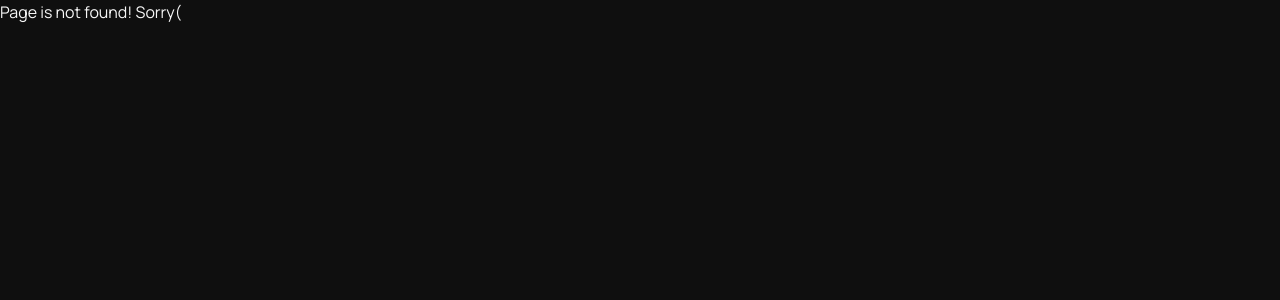
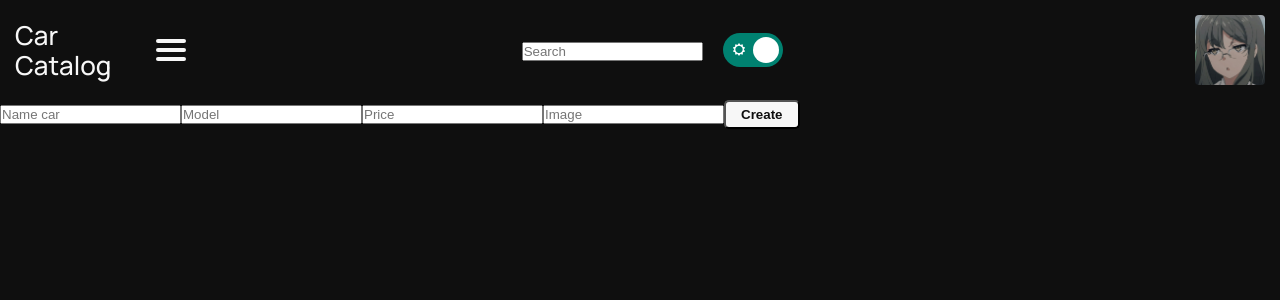
Before and after one commit to kashubyak/car-Catalog, a React (Vite) app: page /create-car in a window 1280 px wide. Before the commit this address had no page. Shown: the top 300 px of the page. Built offline with nearby package versions, Linux system fonts and the light colour scheme.

Commit message:
Added a router for creating a machine and logic for displaying a marker in the side menu

```diff
--- a/db.json
+++ b/db.json
@@ -27,6 +27,20 @@
       "model": "Taycan",
       "price": "15000",
       "image": "https://www.razaoautomovel.com/wp-content/uploads/2019/09/2019_porsche_taycan_15_925x520_acf_cropped.jpg"
+    },
+    {
+      "id": "d33a",
+      "name": "Ferrari",
+      "model": "SF90 2022",
+      "price": "649000",
+      "image": "https://cdn0.riastatic.com/photosnew/auto/photo/ferrari_sf90__512275335hd.webp"
+    },
+    {
+      "id": "4dbf",
+      "name": "Lamborghini",
+      "model": "Huracan 2020",
+      "price": "380000",
+      "image": "https://cdn4.riastatic.com/photosnew/auto/photo/lamborghini_huracan__549077629hd.webp"
     }
   ]
 }
--- a/index.html
+++ b/index.html
@@ -2,7 +2,7 @@
 <html lang="en">
 	<head>
 		<meta charset="UTF-8" />
-		<link rel="icon" type="image/svg+xml" href="./src/img/icon-web.webp" />
+		<link rel="icon" type="image/svg+xml" href="./public/img/icon-web.webp" />
 		<meta name="viewport" content="width=device-width, initial-scale=1.0" />
 		<link rel="stylesheet" href="./src/assets/style/global.css" />
 		<link
--- /dev/null
+++ b/src/components/screens/createCarForm/CreateCarForm.tsx
@@ -0,0 +1,56 @@
+import React from 'react'
+import { useForm } from 'react-hook-form'
+import { ICarData } from 'types/car.interface'
+import { Header } from '../home/header/Header'
+import { MenuLinks } from '../home/main/navBar/menuLinks/MenuLinks'
+import styles from './createCarForm.module.css'
+import { useCreateCar } from './useCreateCar'
+
+interface Props {
+	setActiveMenuItem: React.Dispatch<React.SetStateAction<string>>
+	activeMenuItem: string
+}
+
+const CreateCarForm: React.FC<Props> = ({ setActiveMenuItem, activeMenuItem }) => {
+	const {
+		reset,
+		register,
+		handleSubmit,
+		formState: { errors },
+	} = useForm<ICarData>({ mode: 'onChange' })
+	const { createCar } = useCreateCar(reset)
+
+	return (
+		<div className={styles.container}>
+			<Header />
+			<div className={styles.dFlex}>
+				<MenuLinks activeMenuItem={activeMenuItem} />
+				<form className={styles.form} onSubmit={handleSubmit(createCar)}>
+					<input
+						{...register('name', { required: 'Name is required' })}
+						placeholder='Name car'
+					/>
+					{errors?.name?.message && <p style={{ color: '#f00' }}>Name is required</p>}
+					<input
+						{...register('model', { required: 'Model is required' })}
+						placeholder='Model'
+					/>
+					{errors?.model?.message && <p style={{ color: '#f00' }}>Model is required</p>}
+					<input
+						{...register('price', { required: 'Price is required' })}
+						placeholder='Price'
+					/>
+					{errors?.price?.message && <p style={{ color: '#f00' }}>Price is required</p>}
+					<input
+						{...register('image', { required: 'Image is required' })}
+						placeholder='Image'
+					/>
+					{errors?.image?.message && <p style={{ color: '#f00' }}>Image is required</p>}
+					<button className='btn'>Create</button>
+				</form>
+			</div>
+		</div>
+	)
+}
+
+export { CreateCarForm }
--- /dev/null
+++ b/src/components/screens/createCarForm/createCarForm.module.css
@@ -0,0 +1,6 @@
+.dFlex {
+	display: flex;
+}
+.form {
+	margin-top: 100px;
+}
--- a/src/components/screens/Create-car-Form/useCreateCar.ts
+++ b/src/components/screens/createCarForm/useCreateCar.ts
@@ -1,9 +1,11 @@
 import { useMutation, useQueryClient } from '@tanstack/react-query'
 import { SubmitHandler, UseFormReset } from 'react-hook-form'
+import { useNavigate } from 'react-router-dom'
 import { CarService } from 'services/car.service'
 import { ICarData } from 'types/car.interface'
 
 const useCreateCar = (reset: UseFormReset<ICarData>) => {
+	const nav = useNavigate()
 	const queryClient = useQueryClient()
 	const { mutate } = useMutation({
 		mutationKey: ['create car'],
@@ -11,6 +13,7 @@ const useCreateCar = (reset: UseFormReset<ICarData>) => {
 		onSuccess: () => {
 			queryClient.invalidateQueries({ queryKey: ['cars'] })
 			reset()
+			nav(`/`)
 		},
 	})
 	const createCar: SubmitHandler<ICarData> = data => {
--- a/src/components/screens/home/Home.tsx
+++ b/src/components/screens/home/Home.tsx
@@ -24,7 +24,7 @@ const Home = () => {
 				<>
 					<Header />
 					<div style={{ display: 'flex' }}>
-						<MenuLinks />
+						<MenuLinks activeMenuItem={'home'} />
 						<Catalog data={data} />
 					</div>
 				</>
--- a/src/components/screens/home/header/headerUser/HeaderUser.tsx
+++ b/src/components/screens/home/header/headerUser/HeaderUser.tsx
@@ -23,7 +23,7 @@ const HeaderUser = () => {
 	return (
 		<Link to='#' className={styles.profile}>
 			<img
-				src='/public/img/user.jpg'
+				src='./public/img/user.jpg'
 				alt='user-image'
 				onClick={() => setActiveMenu(!activeMenu)}
 			/>
--- a/src/components/screens/home/main/navBar/menuLinks/MenuLinks.tsx
+++ b/src/components/screens/home/main/navBar/menuLinks/MenuLinks.tsx
@@ -6,11 +6,17 @@ import { Link } from 'react-router-dom'
 import { Transition } from 'react-transition-group'
 import styles from './menuLinks.module.css'
 
-const MenuLinks = () => {
-	const [activeItem, setActiveItem] = useState('home')
-	const handleItemClick = (item: React.SetStateAction<string>) => {
+interface Props {
+	activeMenuItem: string
+}
+
+const MenuLinks: React.FC<Props> = ({ activeMenuItem }) => {
+	const [activeItem, setActiveItem] = useState<string>(activeMenuItem)
+
+	const handleItemClick = (item: string) => {
 		setActiveItem(item)
 	}
+
 	const { open } = useContext(BurgerContext)
 	const { setUser } = useContext(AuthContext)
 
@@ -24,7 +30,7 @@ const MenuLinks = () => {
 								className={`navItem ${activeItem === 'home' ? styles.active : ''}`}
 								onClick={() => handleItemClick('home')}
 							>
-								<Link to='#'>
+								<Link to='/'>
 									<i className='fa fa-home' aria-hidden='true'></i> <span>Home</span>
 								</Link>
 							</li>
@@ -33,7 +39,7 @@ const MenuLinks = () => {
 								onClick={() => handleItemClick('favourite')}
 							>
 								<Link to='#'>
-									<i className='fa fa-heart' aria-hidden='true'></i>{' '}
+									<i className='fa fa-heart' aria-hidden='true'></i>
 									<span>Favourite</span>
 								</Link>
 							</li>
@@ -41,8 +47,8 @@ const MenuLinks = () => {
 								className={`navItem ${activeItem === 'createCar' ? styles.active : ''}`}
 								onClick={() => handleItemClick('createCar')}
 							>
-								<Link to='#'>
-									<i className='fa fa-star' aria-hidden='true'></i>{' '}
+								<Link to='/create-car'>
+									<i className='fa fa-star' aria-hidden='true'></i>
 									<span>Create Car</span>
 								</Link>
 							</li>
@@ -54,7 +60,7 @@ const MenuLinks = () => {
 								}}
 							>
 								<Link to='#'>
-									<i className='fa fa-sign-out' aria-hidden='true'></i>{' '}
+									<i className='fa fa-sign-out' aria-hidden='true'></i>
 									<span>Log Out</span>
 								</Link>
 							</li>
--- a/src/components/ui/Router.tsx
+++ b/src/components/ui/Router.tsx
@@ -1,17 +1,31 @@
 import CarDetail from 'components/screens/carDetail/CarDetail'
+import { CreateCarForm } from 'components/screens/createCarForm/CreateCarForm'
 import { Home } from 'components/screens/home/Home'
+import React, { useState } from 'react'
 import { BrowserRouter, Route, Routes } from 'react-router-dom'
 
-const Router = () => {
+const Router: React.FC = () => {
+	const [activeMenuItem, setActiveMenuItem] = useState<string>('home')
+
 	return (
 		<BrowserRouter>
 			<Routes>
 				<Route element={<Home />} path='/' />
 				<Route element={<CarDetail />} path='/car/:id' />
+				<Route
+					element={
+						<CreateCarForm
+							setActiveMenuItem={setActiveMenuItem}
+							activeMenuItem='createCar'
+						/>
+					}
+					path='/create-car'
+				/>
 
 				<Route path='*' element={<div>Page is not found! Sorry(</div>} />
 			</Routes>
 		</BrowserRouter>
 	)
 }
+
 export { Router }
```
Also changed, not shown: src/components/screens/Create-car-Form/createCarForm.tsx (deleted, +0 -41 lines), src/components/screens/Create-car-Form/createCarForm.module.css (deleted). Lines whose indentation alone changed are shown as unchanged.
